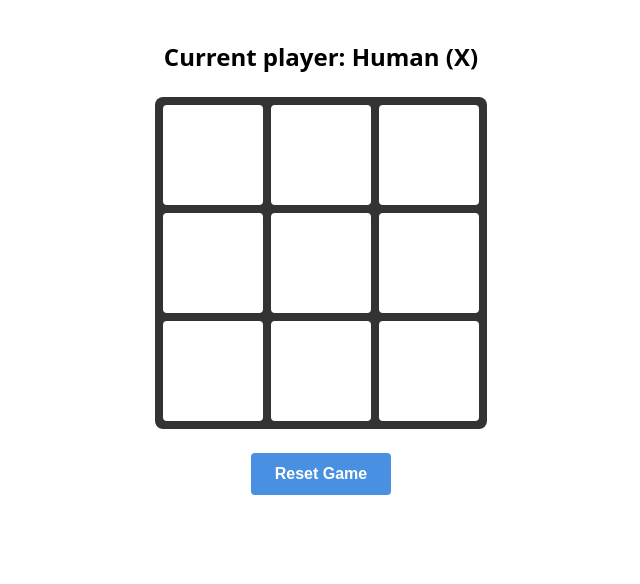
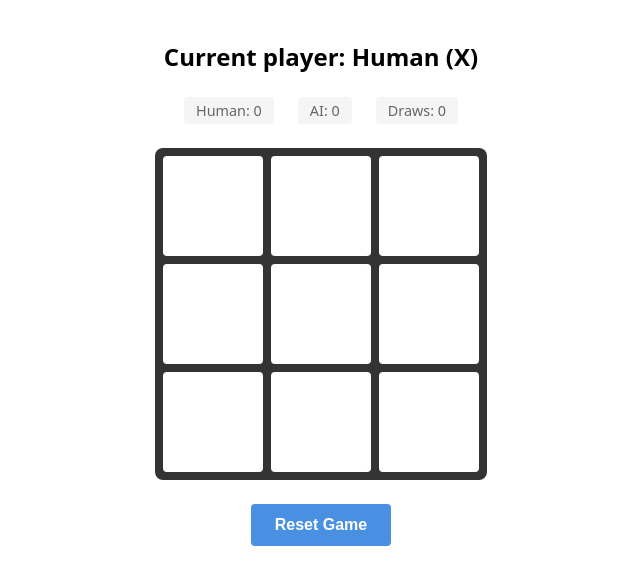
Before and after one commit to gabitoesmiapodo/tick-fuck-toe, a website built with Vite: page index.html in a window 1280 px wide. Shown: the whole page, without its empty margins (319-959 px from the left). Built offline with nearby package versions, Linux system fonts and the light colour scheme.

Commit message:
add counter

```diff
--- a/src/ui/styles.module.css
+++ b/src/ui/styles.module.css
@@ -17,6 +17,20 @@
   font-size: 1.5rem;
   font-weight: 600;
   min-height: 2rem;
+}
+
+.stats {
+  display: flex;
+  gap: 1.5rem;
+  font-size: 0.9rem;
+  color: #666;
+}
+
+.statItem {
+  padding: 0.25rem 0.75rem;
+  background-color: #f5f5f5;
+  border-radius: 0.25rem;
+  font-weight: 500;
 }
 
 .board {
--- a/src/ui/ui.ts
+++ b/src/ui/ui.ts
@@ -8,6 +8,26 @@ export function mountUI(root: HTMLElement, game: Game) {
 
   const status = document.createElement('div');
   status.className = styles.status;
+
+  // Game statistics counter
+  const statsContainer = document.createElement('div');
+  statsContainer.className = styles.stats;
+
+  const statsHuman = document.createElement('div');
+  statsHuman.className = styles.statItem;
+  statsHuman.textContent = 'Human: 0';
+
+  const statsAI = document.createElement('div');
+  statsAI.className = styles.statItem;
+  statsAI.textContent = 'AI: 0';
+
+  const statsDraws = document.createElement('div');
+  statsDraws.className = styles.statItem;
+  statsDraws.textContent = 'Draws: 0';
+
+  statsContainer.appendChild(statsHuman);
+  statsContainer.appendChild(statsAI);
+  statsContainer.appendChild(statsDraws);
 
   const board = document.createElement('div');
   board.className = styles.board;
@@ -23,6 +43,7 @@ export function mountUI(root: HTMLElement, game: Game) {
   fireworksCanvas.height = 600;
 
   container.appendChild(status);
+  container.appendChild(statsContainer);
   container.appendChild(board);
   container.appendChild(resetButton);
   container.appendChild(fireworksCanvas);
@@ -31,6 +52,16 @@ export function mountUI(root: HTMLElement, game: Game) {
   // Fireworks animation state
   let animationFrameId: number | null = null;
   let particles: Particle[] = [];
+
+  // Game statistics
+  let stats = {
+    humanWins: 0,
+    aiWins: 0,
+    draws: 0,
+  };
+
+  // Track last game status to detect game end
+  let lastGameStatus: 'playing' | 'win' | 'draw' = 'playing';
 
   interface Particle {
     x: number;
@@ -154,6 +185,27 @@ export function mountUI(root: HTMLElement, game: Game) {
       }
     });
 
+    // Detect game end and update stats (only once per game)
+    if (lastGameStatus === 'playing' && gameStatus !== 'playing') {
+      if (gameStatus === 'win' && winner) {
+        if (winner === aiPlayer) {
+          stats.aiWins++;
+        } else {
+          stats.humanWins++;
+        }
+      } else if (gameStatus === 'draw') {
+        stats.draws++;
+      }
+
+      // Update stats display
+      statsHuman.textContent = `Human: ${stats.humanWins}`;
+      statsAI.textContent = `AI: ${stats.aiWins}`;
+      statsDraws.textContent = `Draws: ${stats.draws}`;
+    }
+
+    // Track status for next render
+    lastGameStatus = gameStatus;
+
     // Update status message and fireworks
     if (gameStatus === 'win' && winner) {
       const winnerLabel = winner === aiPlayer ? 'AI' : 'Human';
```
